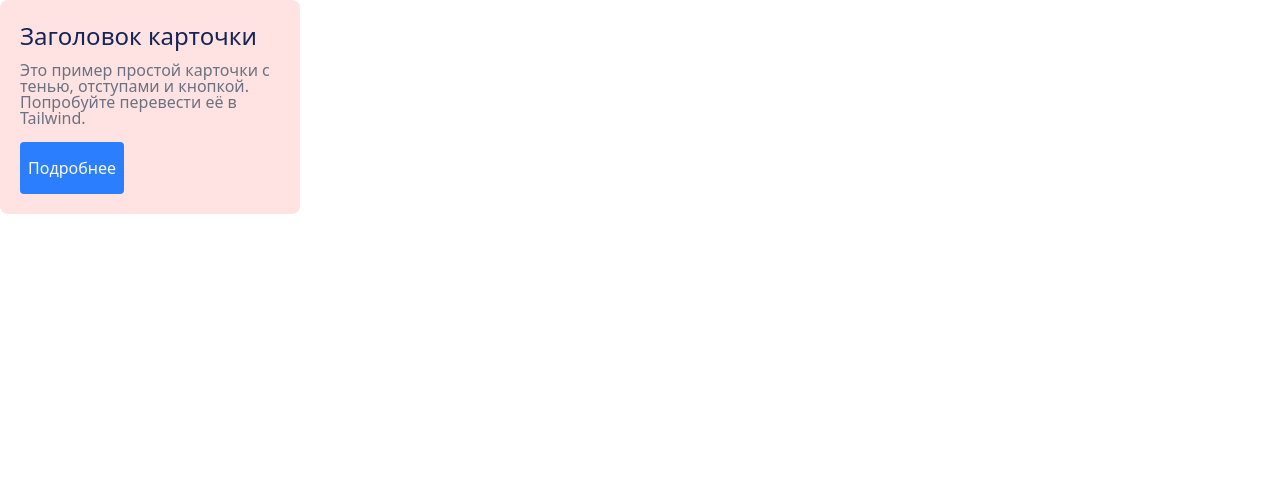
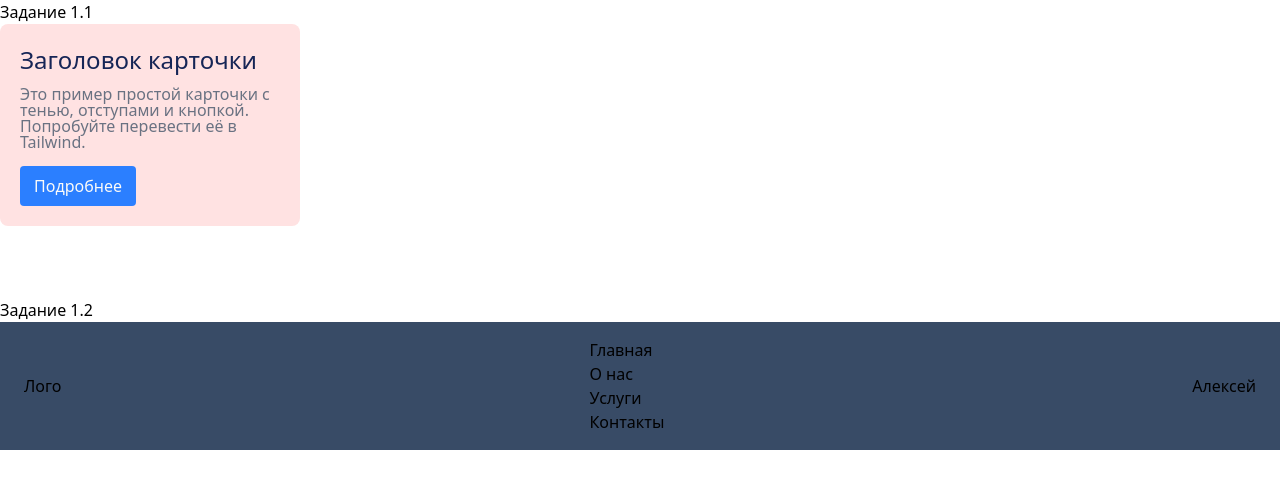
Before and after one commit to Konstantin222-stu/Tailwind_training, a React (Vite) app: page / in a window 1280 px wide. Shown: the top 488 px of the page. Built offline with nearby package versions, Linux system fonts and the light colour scheme.

Commit message:
Поправки к заданию 1.1 px py

```diff
--- a/src/App.jsx
+++ b/src/App.jsx
@@ -4,14 +4,31 @@ function App() {
 
   return (
     <>
+      <h2>Задание 1.1</h2>
       <div className="w-75 p-5 bg-red-100 rounded-lg font-sans">
           <h3 className="text-2xl mb-2.5 text-blue-950">Заголовок карточки</h3>
           <p className="text-gray-500 leading-4 mb-4">
             Это пример простой карточки с тенью, отступами и кнопкой.
             Попробуйте перевести её в Tailwind.
           </p>
-          <button className="bg-blue-500 text-stone-50 px-2 py-3.5 rounded-sm border-none cursor-pointer">Подробнее</button>
+          <button className="bg-blue-500 text-stone-50 py-2 px-3.5 rounded-sm border-none cursor-pointer">Подробнее</button>
       </div>
+      <br/>
+      <br/>
+      <br/>
+      <h2>Задание 1.2</h2>
+
+      <nav className="flex justify-between items-center px-6 py-4 bg-[#384b66] t ">
+          <div class="logo">Лого</div>
+          <ul class="nav-links">
+              <li><a href="#" class="nav-link active">Главная</a></li>
+              <li><a href="#" class="nav-link">О нас</a></li>
+              <li><a href="#" class="nav-link">Услуги</a></li>
+              <li><a href="#" class="nav-link">Контакты</a></li>
+          </ul>
+          <span>Алексей</span>
+      </nav>
+
     </>
   )
 }
```
